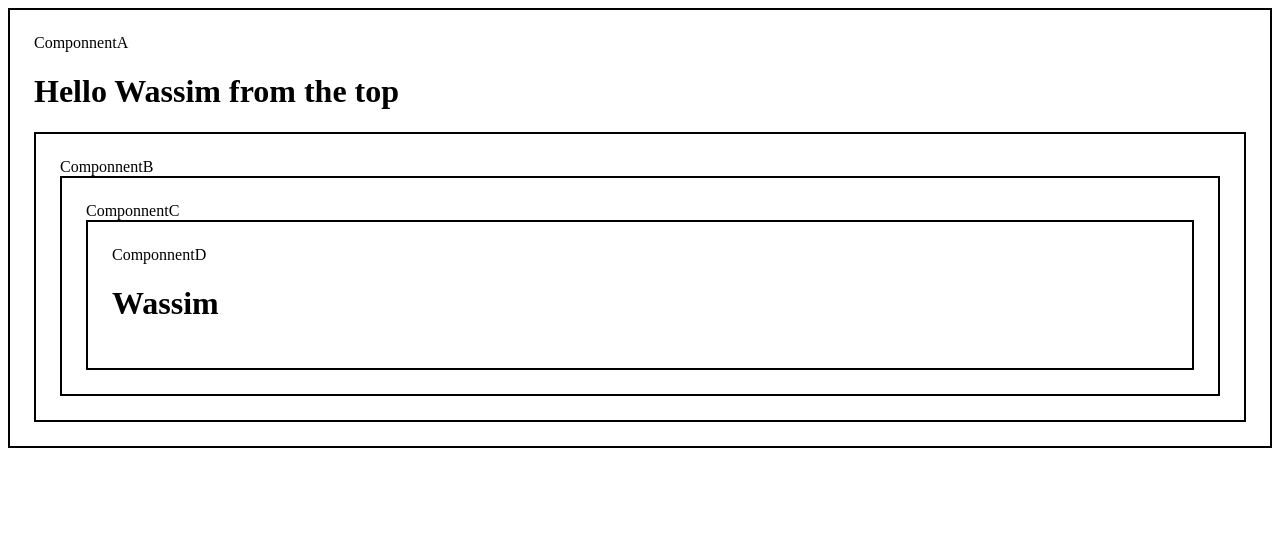
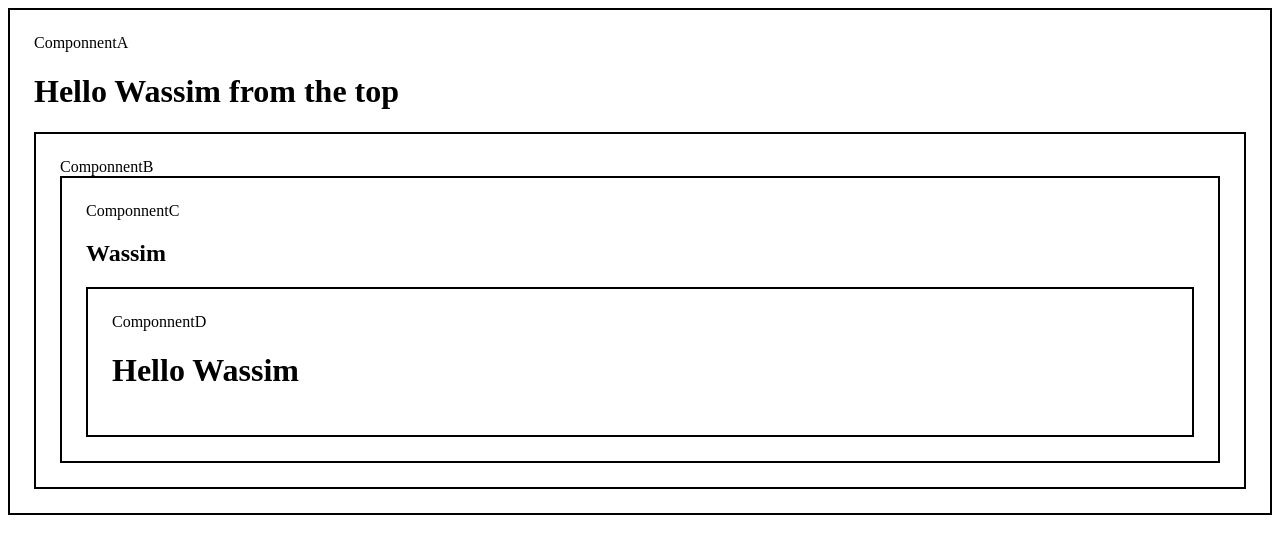
Before and after one commit to wassimrahali/react-concepts, a React (Vite) app: page / in a window 1280 px wide. Shown: the top 554 px of the page. Built offline with nearby package versions, Linux system fonts and the light colour scheme.

Commit message:
use Context

```diff
--- a/src/ComponnentA.tsx
+++ b/src/ComponnentA.tsx
@@ -1,12 +1,15 @@
-import  { useState } from 'react'
+import  { useState,createContext } from 'react'
 import ComponnentB from './ComponnentB'
+export const userContext = createContext();
 
 function ComponnentA() {
     const [user,setUser] = useState('Wassim')
   return (
     <div className='box'>ComponnentA
     <h1>Hello {user} from the top</h1>
-    <ComponnentB user={user} />
+    <userContext.Provider value={user} >
+    <ComponnentB />
+    </userContext.Provider>
     </div>
   )
 }
--- a/src/ComponnentB.tsx
+++ b/src/ComponnentB.tsx
@@ -1,11 +1,11 @@
 import React from "react";
 import ComponnentC from "./ComponnentC";
 
-function ComponnentB({user}) {
+function ComponnentB() {
   return (
     <div className="box">
       ComponnentB
-      <ComponnentC user={user}/>
+      <ComponnentC />
     </div>
   );
 }
--- a/src/ComponnentC.tsx
+++ b/src/ComponnentC.tsx
@@ -1,9 +1,13 @@
+import { useContext } from 'react'
 import ComponnentD from './ComponnentD'
+import { userContext } from './ComponnentA'
 
-function ComponnentC({user}) {
+function ComponnentC() {
+  const user =useContext(userContext)
   return (
     <div className='box'>ComponnentC
-    <ComponnentD user={user}  />
+    <h2>{user}</h2>
+    <ComponnentD   />
 
     </div>
   )
--- a/src/ComponnentD.tsx
+++ b/src/ComponnentD.tsx
@@ -1,9 +1,14 @@
+import { useContext } from "react"
+import { userContext } from "./ComponnentA"
 
-function ComponnentD({user}) {
+
+function ComponnentD() {
+  const user = useContext(userContext)
   return (
     <div className='box'>ComponnentD
 
-    <h1>{user}</h1>
+
+    <h1>{`Hello ${user}`}</h1>
     </div>
   )
 }
```
